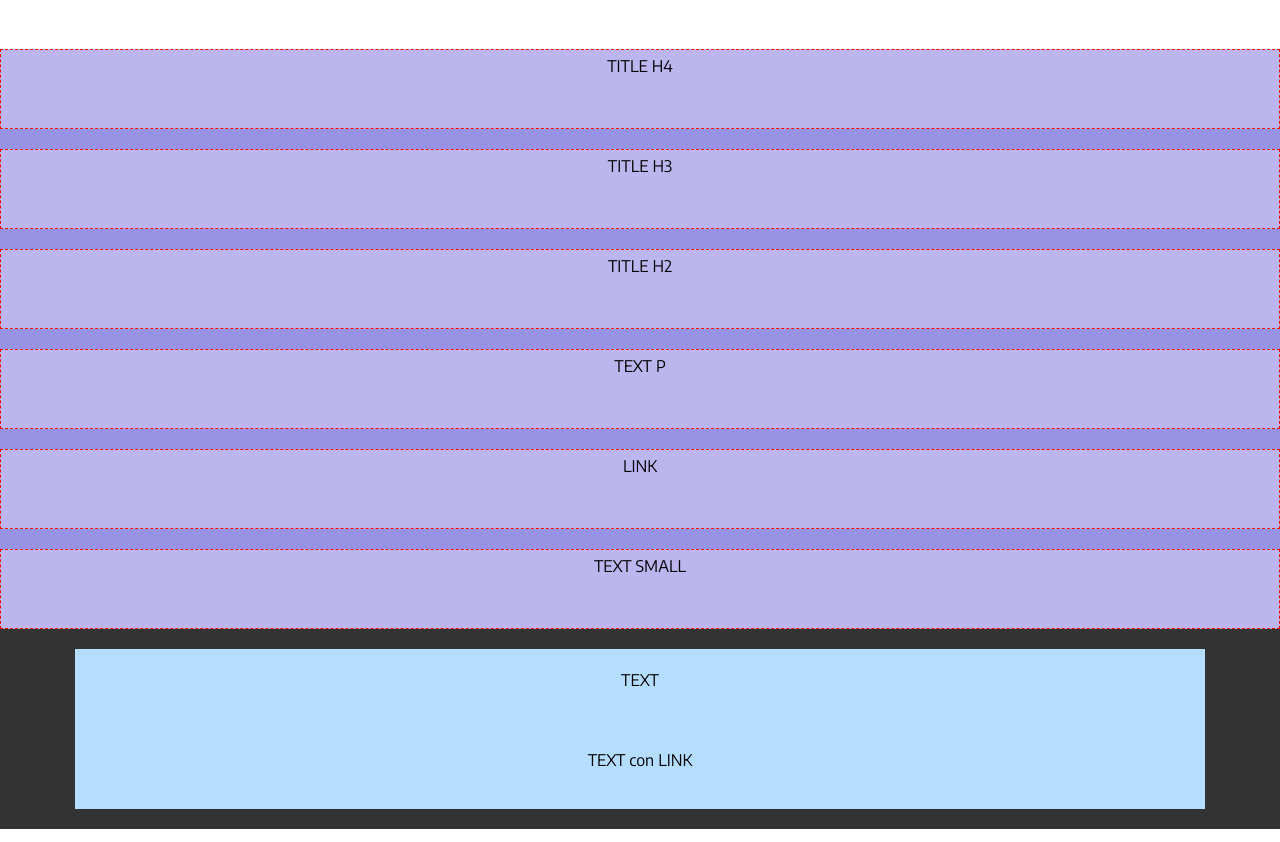
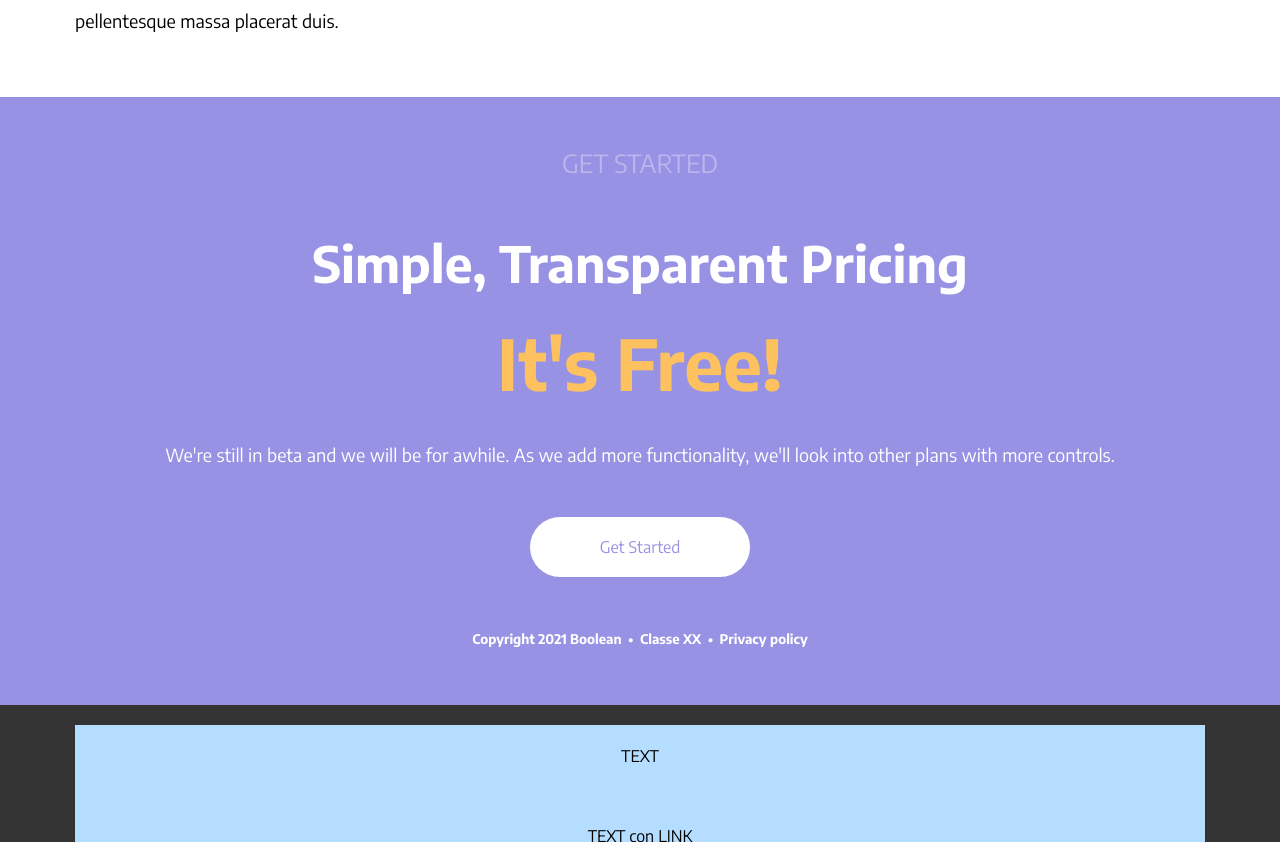
Before and after one commit to leonardoserra/htmlcss-responsive-layout, a plain HTML site: page index.html in a window 1280 px wide. Shown: the part 5620-6462 px from the top of the page. Drawn offline with Linux system fonts and the light colour scheme.

Commit message:
finita sezione #get-started

```diff
--- a/css/style.css
+++ b/css/style.css
@@ -62,8 +62,17 @@ UTILITY RULES
     padding: 0;
 }
 
+.small-title{
+    font-size: 25px;
+}
+
 .big-title{
     font-size: 50px;
+    line-height: 3rem;
+}
+
+.huge-title{
+    font-size: 70px;
 }
 
 /*var palette colori*/
@@ -84,23 +93,31 @@ UTILITY RULES
 /*text palette colori*/
 
 .white-text{
-    color:var(--white);
+    color: var(--white);
 }
 
 .black-text{
-    color:var(--black);
+    color: var(--black);
 }
 
 .blue-text{
-    color:var(--primary-color);
+    color: var(--primary-color);
 }
 
 .purple-text{
-    color:var(--secondary-color);
+    color: var(--secondary-color);
+}
+
+.purple-light-text{
+    color: var(--secondary-color-light);
 }
 
 .grey-text{
-    color: var(--tertiary-color)
+    color: var(--tertiary-color);
+}
+
+.yellow-text{
+    color: var(--yellow);
 }
 
 
@@ -359,14 +376,13 @@ section{
 /*get started*/
 #get-started{
     background-color: var(--secondary-color);
+    margin: 20px auto 0 auto;
 }
 
-#get-started .container{
-    margin:20px 0;
+#get-started .container > div{
+    padding: 30px 0;
 }
-#get-started div{
-    margin-top: 20px;
-}
+
 
 
 
--- a/index.html
+++ b/index.html
@@ -427,14 +427,31 @@
 
             <!--sezione GET STARTED-->
             <section id="get-started" class="text-center">
-                <container>
-                    <div class="debug-box2 border-debug">TITLE H4</div>
-                    <div class="debug-box2 border-debug">TITLE H3</div>
-                    <div class="debug-box2 border-debug">TITLE H2</div>
-                    <div class="debug-box2 border-debug">TEXT P</div>
-                    <div class="debug-box2 border-debug">LINK</div>
-                    <div class="debug-box2 border-debug">TEXT SMALL</div>
-                </container>
+                <div class="container">
+                    <div class="">
+                        <div class="small-title purple-light-text">GET STARTED</div>
+                    </div>
+                    <div class="">
+                        <h2 class="big-title white-text">Simple, Transparent Pricing</h2>
+                    </div>
+                    <div class="">
+                        <h1 class="huge-title yellow-text">It's Free!</h1>
+                    </div>
+                    <div class="">
+                        <p class="white-text">We're still in beta and we will be for awhile.
+                            As we add more functionality, we'll look into
+                            other plans with more controls.</p>
+                    </div>
+                    <div class="">
+                        <a class="btn btn-big purple-text btn-white" href="#">Get Started</a>
+                    </div>
+                    <div class="">
+                        <h5 class="white-text">
+                            <span>Copyright 2021 Boolean &nbsp;&bull;&nbsp; Classe XX &nbsp;&bull;&nbsp; </span>
+                            <a class="white-text" href="#"> Privacy policy </a>
+                        </h5>
+                    </div>
+                </div>
             </section>
         </main>
         <!--fine main-->
```
